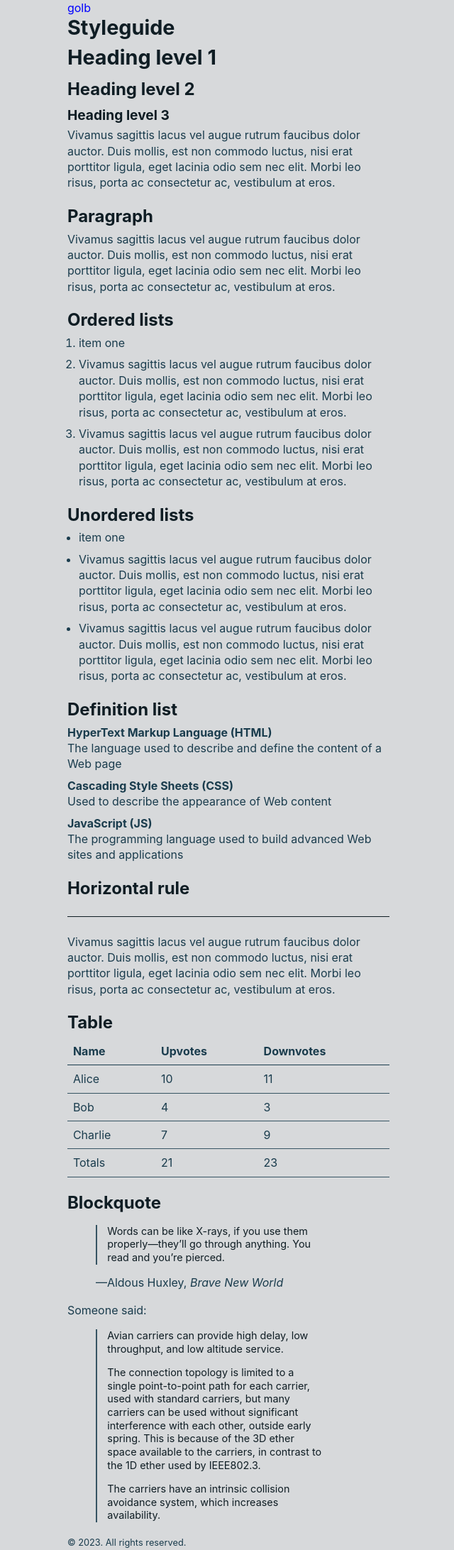
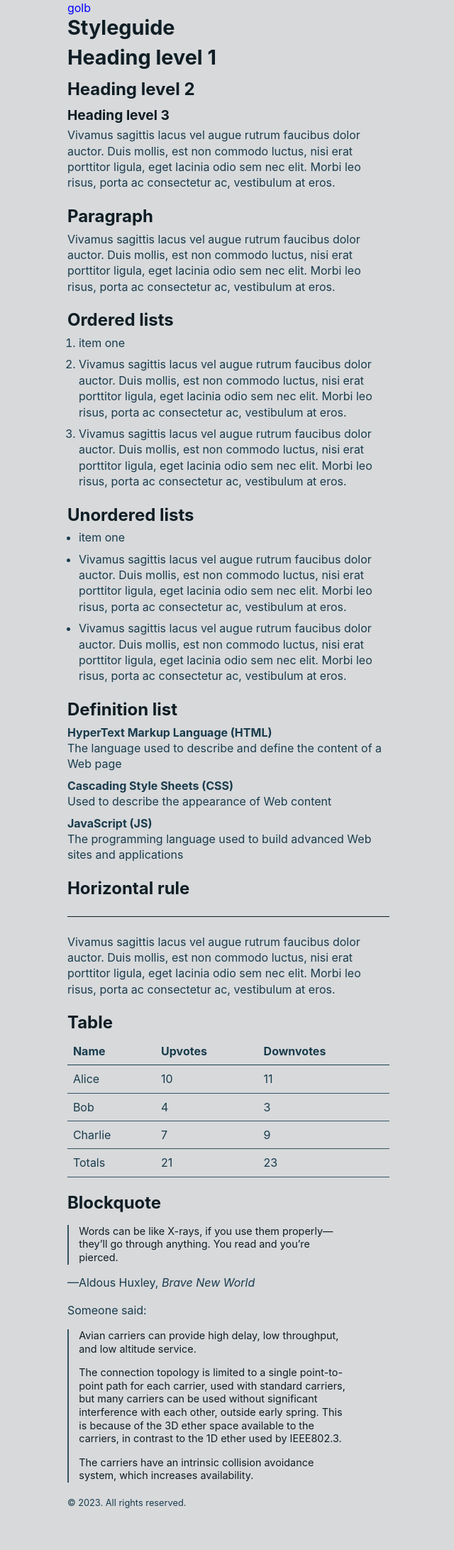
Before and after one commit to aflim/golb, a Jekyll site: the page built from styleguide.md, in a window 1280 px wide. Shown: the whole page at 71% size, without its empty margins (318-958 px from the left). Built offline with Jekyll 4.4.1, drawn with Linux system fonts in a browser that asks for light colours; after the commit the page ends 2127 px from its top, so only the background shows below that.

Commit message:
Update stylesheet.css

```diff
--- a/assets/stylesheet.css
+++ b/assets/stylesheet.css
@@ -222,6 +222,7 @@ thead th {
 }
 
 figure {
+  margin-inline: 0;
   margin-block-end: 1em;
 }
 
```
